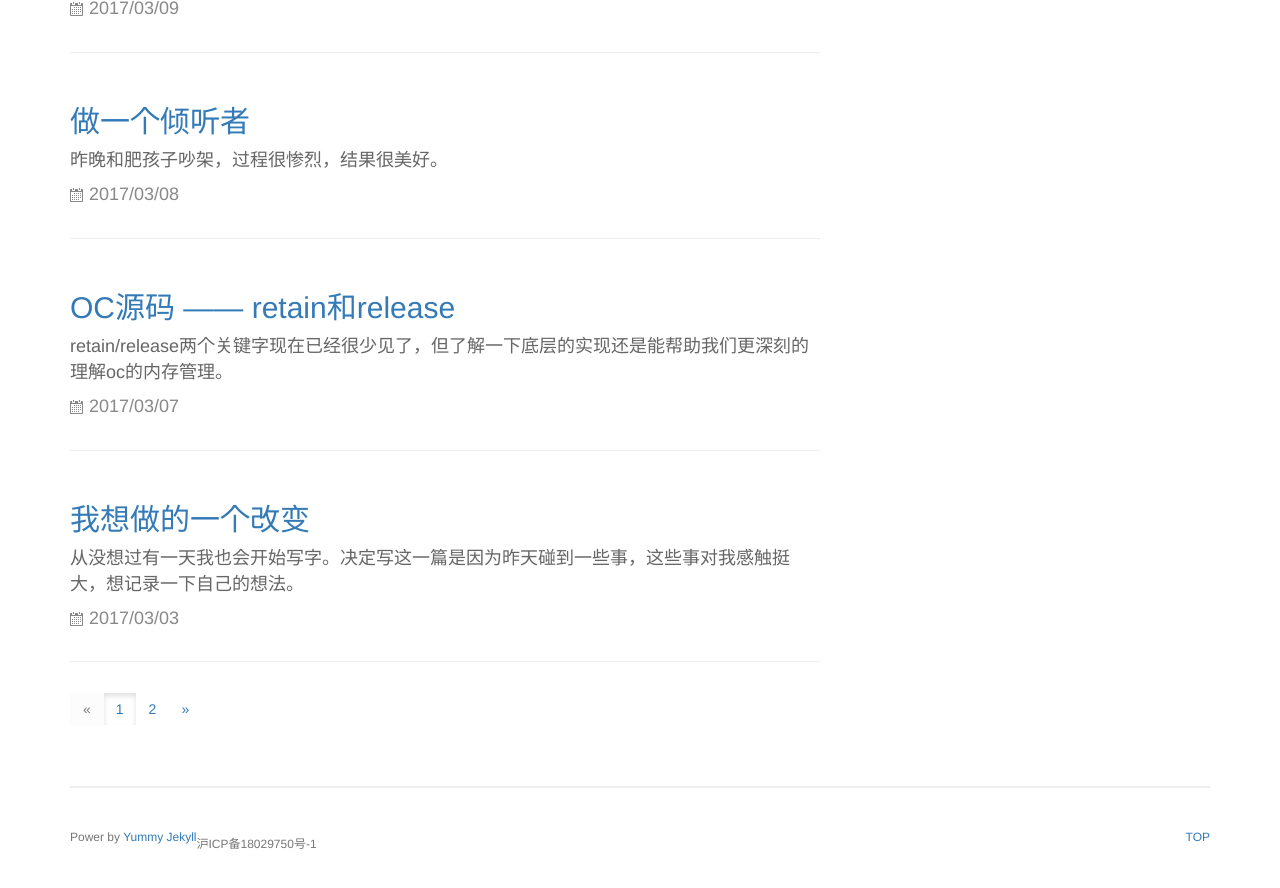
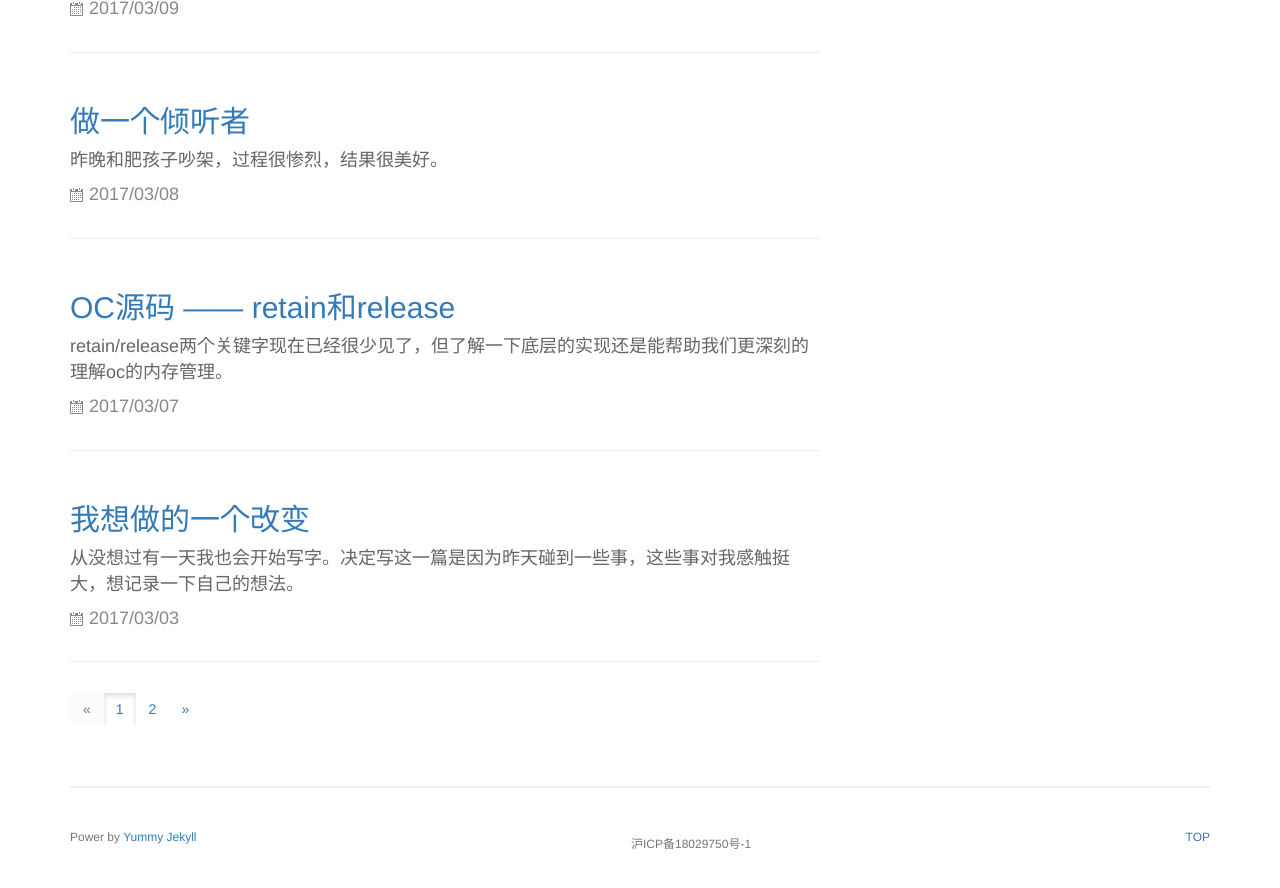
Before and after one commit to HavenZhu/HavenZhu.github.io, a Jekyll site: the page built from index.html, in a window 1280 px wide and 900 px high, scrolled down 1794 px. Shown: the top 888 px of the window. Built offline with Jekyll 4.4.1, drawn with Linux system fonts in a browser that asks for light colours; a script that is not in the unit is left out; the list of posts is cut into pages by our own code.

Commit message:
修改footer样式

```diff
--- a/_includes/footer.html
+++ b/_includes/footer.html
@@ -8,12 +8,12 @@
             Power by <a href="https://github.com/DONGChuan/Yummy-Jekyll">Yummy Jekyll</a>
         </div>
 
-        <div style="text-align: center; line-height: 32px; display: inline-block;">
-            沪ICP备18029750号-1
+        <div class="pull-right">
+            <a href="javascript:window.scrollTo(0,0)" >TOP</a>
         </div>
 
-        <div class="pull-right">
-            <a href="javascript:window.scrollTo(0,0)" >TOP</a>
+        <div style="text-align: center; line-height: 32px;">
+            沪ICP备18029750号-1
         </div>
 
     </div>
```
